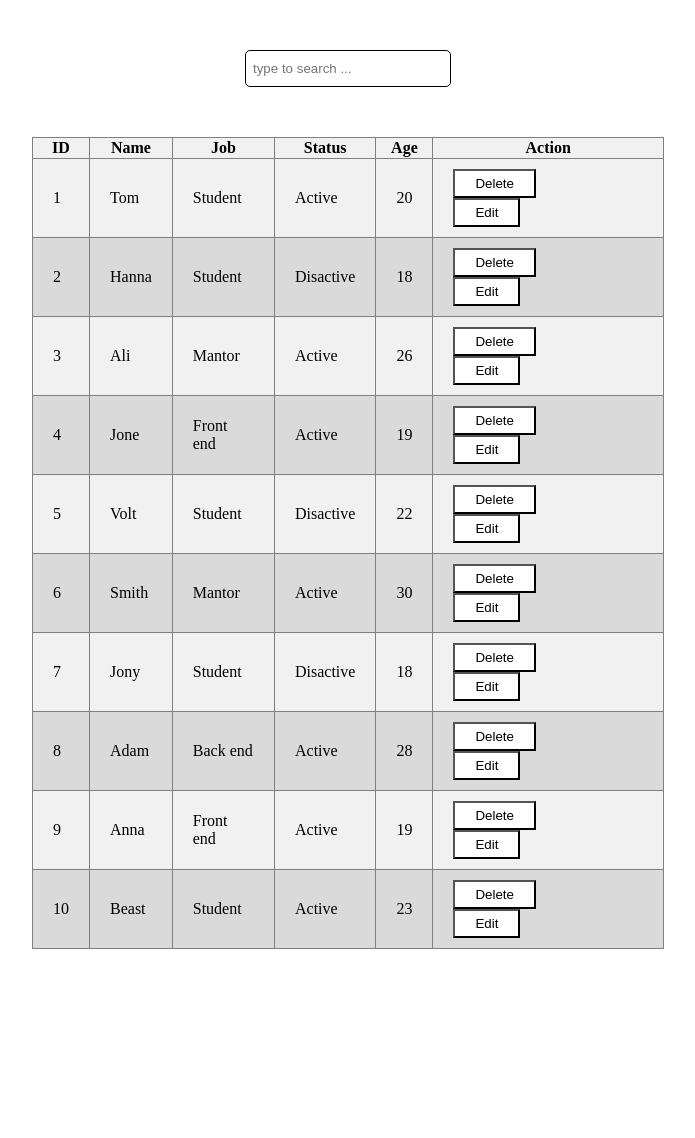
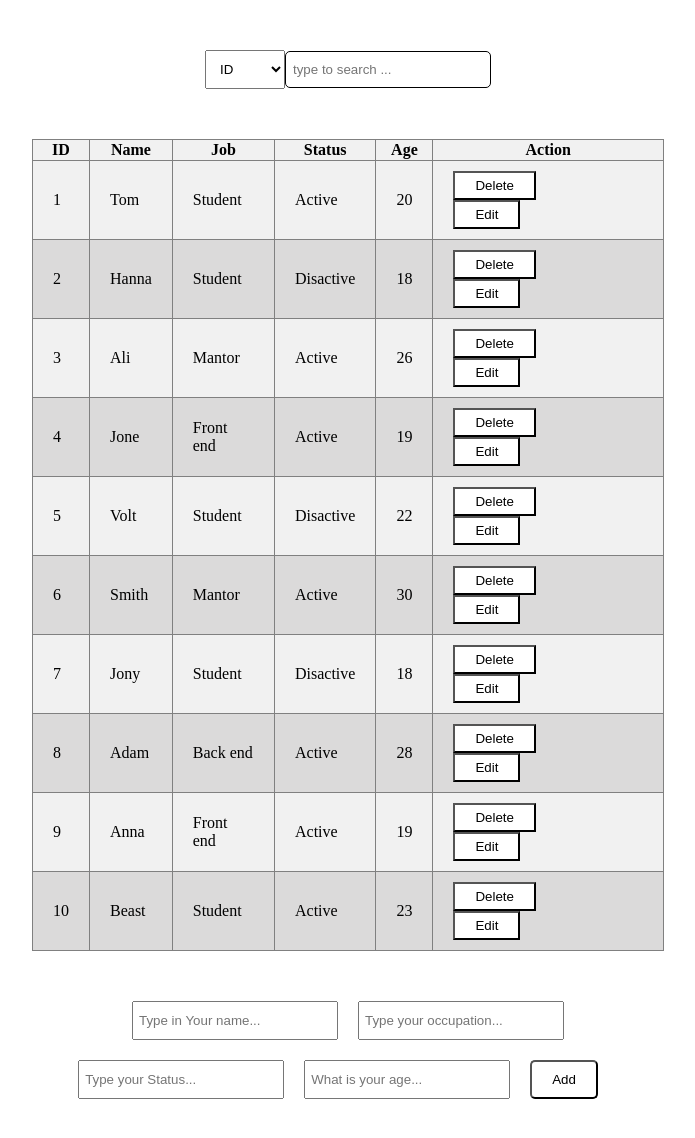
Before and after one commit to Ilkhomjon2604/myreact, a React (Create React App) app: page / in a window 1280 px wide. Shown: the top 1138 px of the page, without its empty margins (292-987 px from the left). Before the commit the page ends 957 px from the top, so only its background shows below. Built offline with nearby package versions, Linux system fonts and the light colour scheme.

Commit message:
search is added

```diff
--- a/src/component/table.css
+++ b/src/component/table.css
@@ -35,3 +35,31 @@ tr:nth-child(odd) {background: #f1f1f1}
     -ms-border-radius: 5px;
     -o-border-radius: 5px;
 }
+
+select{
+    padding: 10px;
+}
+
+
+.input-wrapper{
+    width: 50%;
+    display: flex;
+    align-items: center;
+    justify-content: center;
+    margin: 50px auto;
+    flex-wrap: wrap;
+    gap: 20px;
+}
+
+.input-wrapper input{
+    padding: 10px 20px 10px 5px;
+}
+
+.input-wrapper button{
+    padding: 10px 20px ;
+    border-radius: 5px;
+    -webkit-border-radius: 5px;
+    -moz-border-radius: 5px;
+    -ms-border-radius: 5px;
+    -o-border-radius: 5px;
+}
--- a/src/component/table.jsx
+++ b/src/component/table.jsx
@@ -7,21 +7,87 @@ class Table extends Component{
         super(props);
         this.state = {
             data : users,
-
+            name : '',
+            job : '',
+            status : '',
+            age : '',
+            search: 'id'
         }
     }
     render(){
+
+
+
         const onDelete = (id) =>{
-         const res = this.state.data.filter(val => val.id !== id)
+         let res = this.state.data.filter(val => val.id !== id)
          this.setState({
             data: res
-         })
+         });
+}
+        //  const onFilter = (e) => {
+        //     let result = users.filter(val => val.name.toLocaleLowerCase().includes(e.target.value.toLocaleLowerCase()) ||  val.job.toLocaleLowerCase().includes(e.target.value.toLocaleLowerCase()) ||  val.status.toLocaleLowerCase().includes(e.target.value.toLocaleLowerCase()))
+        //     this.setState({
+        //         data : result
+        //     })
+        //  }
+         const onFilter = (e) => {
+            let result = users.filter(val => `${val[this.state.search]}`.toLocaleLowerCase().includes(e.target.value.toLocaleLowerCase()) )
+            this.setState({
+                data : result
+            })
+         };
+
+         const onOption =(e)=>{
+
+            this.setState({
+                search : e.target.value
+            })
+            console.log(this.state.search);
+         }
+
+        const creatObj = (e)=>{
+            this.setState({   [e.target.name] : e.target.value
+            })
+
         }
+
+
+         const onAdd = () =>{
+
+            let newUser = {
+                id : users.length + 1,
+                name : this.state.name,
+                job: this.state.job,
+                status: this.state.status,
+                age : this.state.age
+            }
+            if(newUser.name.length && newUser.job.length && newUser.status.length){
+                this.setState({
+                    data : [...this.state.data, newUser],
+                    name : '',
+                    job: '',
+                    status: '',
+                    age: ''
+                })
+            }
+
+         }
+
+
         return(
 
             <>
             <div className="search-wrap">
-            <input className="search" type="text" name="filter" placeholder="type to search ..." />
+
+                <select onChange={onOption} >
+                    <option value="id">ID</option>
+                    <option value="name">Name</option>
+                    <option value="job">Job</option>
+                    <option value="status">Status</option>
+                    <option value="age">Age</option>
+                </select>
+
+            <input  className="search" type="text" name="filter"  placeholder="type to search ..." onChange={onFilter} />
             </div>
 
 
@@ -43,12 +109,12 @@ class Table extends Component{
                         this.state.data.map((value, i) =>{
                             return (
                                 <tr key={value.id}>
-                                <td >{i + 1}</td>
+                                <td >{value.id}</td>
                                 <td>{value.name}</td>
                                 <td>{value.job}</td>
                                 <td>{value.status}</td>
                                 <td>{value.age}</td>
-                                <td><button onClick={()=>onDelete(value.id)}>Delete</button> <button>Edit</button></td>
+                                <td><button onClick={()=>onDelete(value.id)}>Delete</button> <button onClick={onAdd}>Edit</button></td>
                             </tr>
                             )
 
@@ -59,6 +125,15 @@ class Table extends Component{
                 </tbody>
             </table>
 
+            <div className="input-wrapper">
+
+                <input value={this.state.name} autoComplete="off" type="text" placeholder="Type in Your name..." name="name" onChange={creatObj}/>
+                <input value={this.state.job} autoComplete="off" type="text" placeholder="Type your occupation..." name="job" onChange={creatObj}/>
+                <input value={this.state.status} autoComplete="off" type="text" placeholder="Type your Status..." name="status" onChange={creatObj}/>
+                <input value={this.state.age} autoComplete="off" type="number" placeholder="What is your age..." name="age" onChange={creatObj}/>
+                <button type="submit" onClick={onAdd}>Add</button>
+
+            </div>
             </>
         )
     }
```
